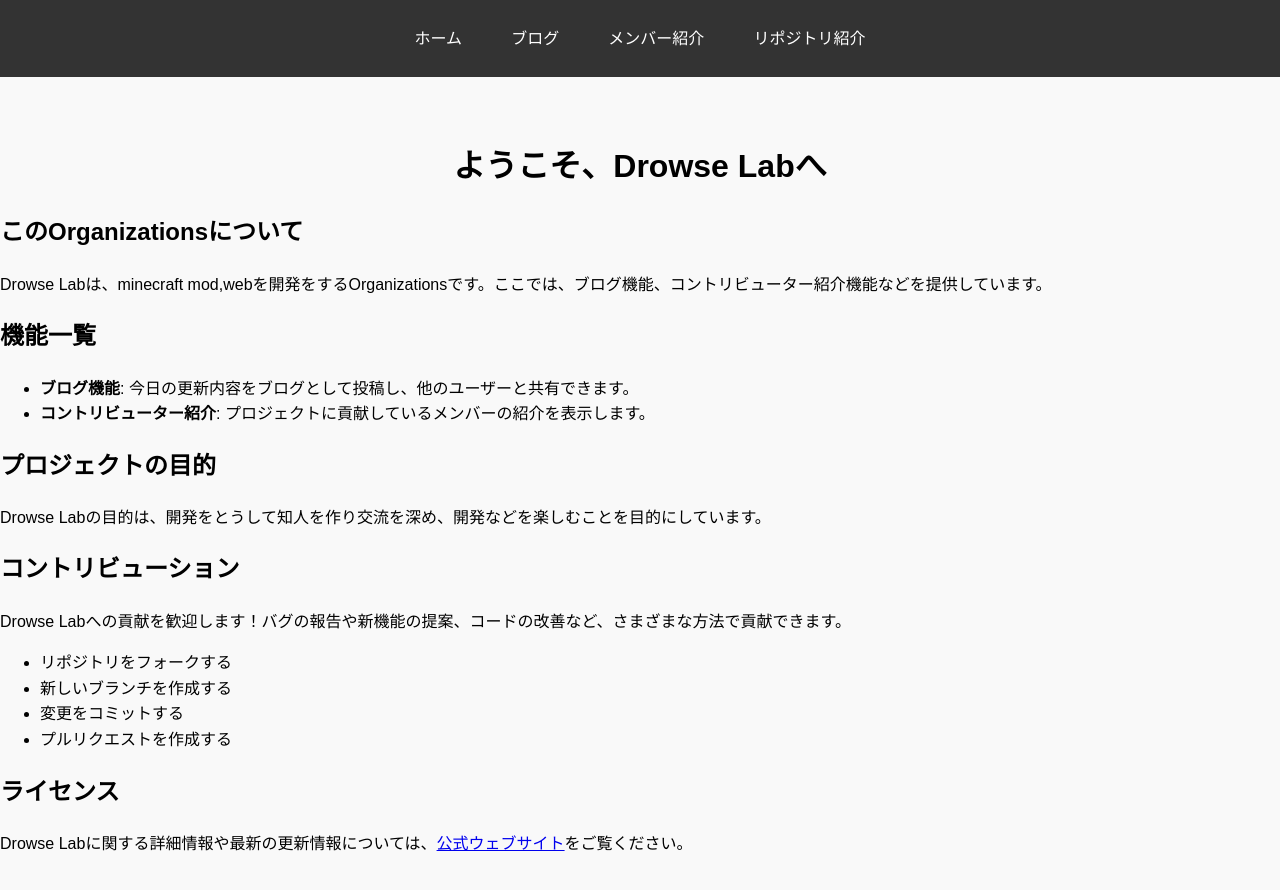
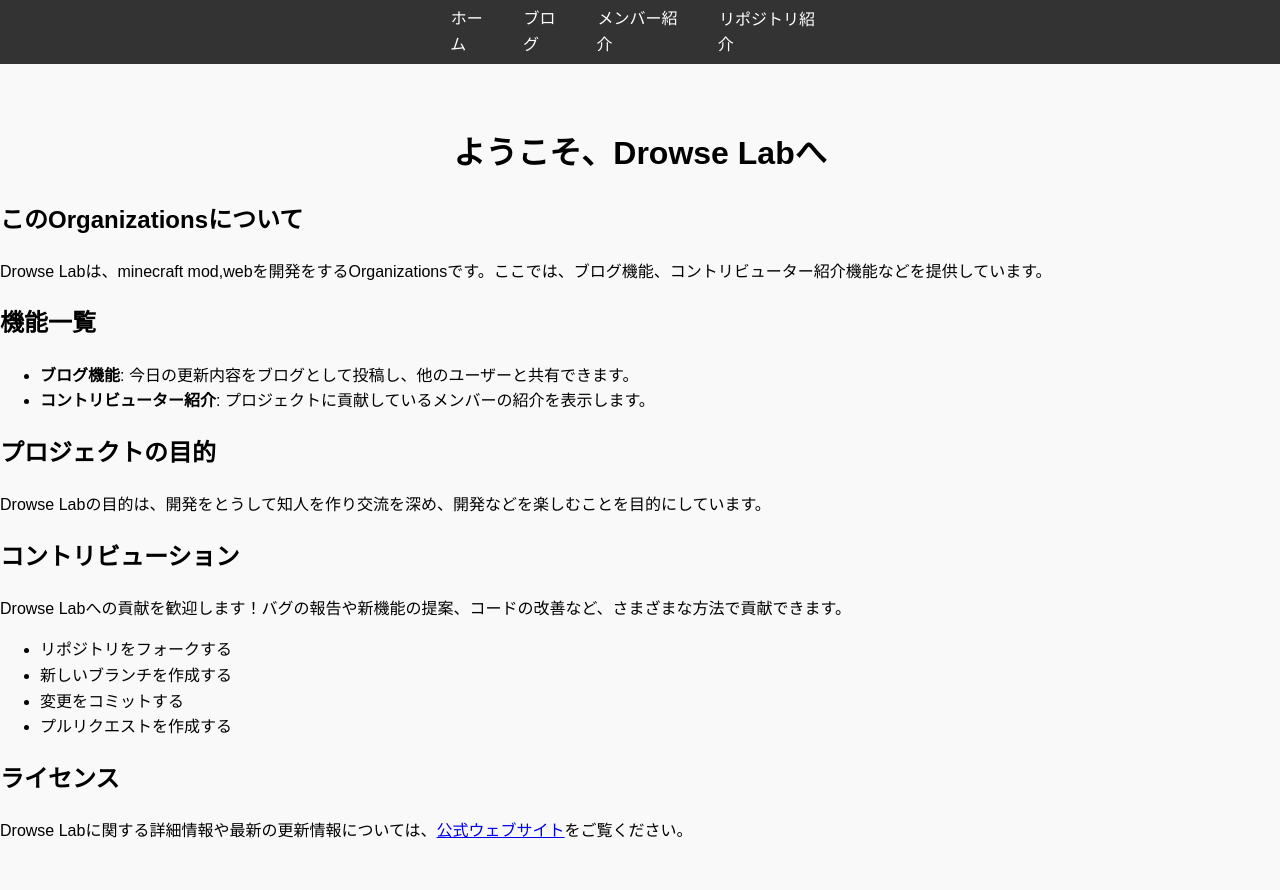
Before and after one commit to Drowse-Lab/Drowse-Lab, a Jekyll site: the page index.html, which Jekyll copies as it is, in a window 1280 px wide. Shown: the top 890 px of the page. Built offline with Jekyll 4.4.1, drawn with Linux system fonts in a browser that asks for light colours.

Commit message:
Update styles.css

```diff
--- a/assets/css/styles.css
+++ b/assets/css/styles.css
@@ -8,26 +8,30 @@
 }
 
 nav {
-    background-color: #333;
-    color: white;
-    padding: 2%; /* ピクセルから％に変換 */
+    background-color: #333; /* 背景色（黒） */
+    color: white; /* テキストの色 */
+    padding: 0.5%; /* 内側の余白を小さく */
+    margin: 0 auto; /* 外側の余白を中央揃え */
+    box-sizing: border-box; /* パディングを含めたサイズ計算 */
 }
 
 nav ul {
-    list-style-type: none;
+    list-style-type: none; /* リストの点を非表示 */
     margin: 0;
     padding: 0;
     display: flex;
-    justify-content: center;
+    justify-content: center; /* ナビゲーション項目を中央揃え */
 }
 
 nav ul li {
-    margin: 0 2%; /* ピクセルから％に変換 */
+    margin: 0 1%; /* 各項目の間隔を調整 */
 }
 
 nav ul li a {
-    color: white;
-    text-decoration: none;
+    color: white; /* リンクの文字色 */
+    text-decoration: none; /* 下線を非表示 */
+    padding: 0.5% 1%; /* リンク内のパディングを小さく */
+    font-size: 1rem; /* フォントサイズの調整 */
 }
 
 h1 {
```
